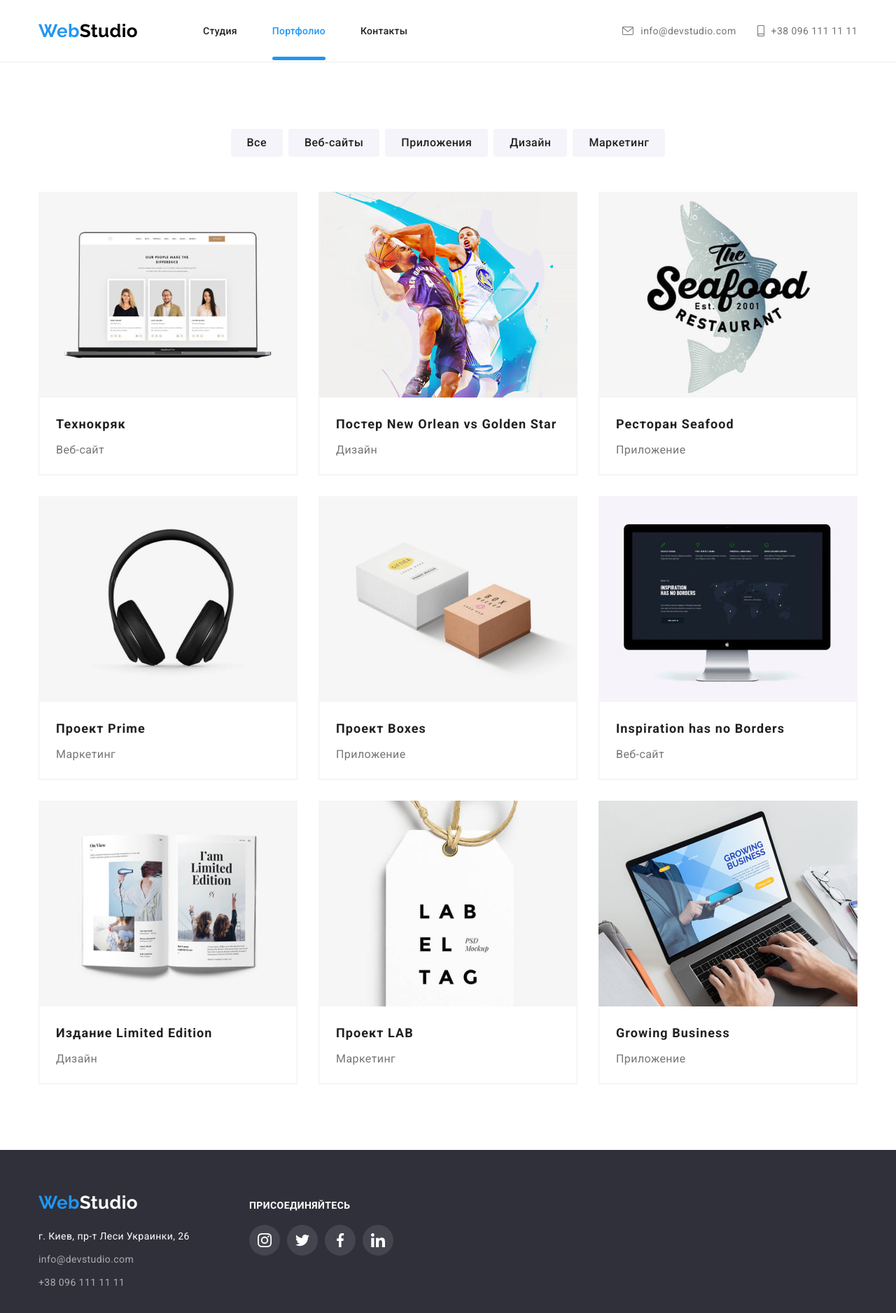
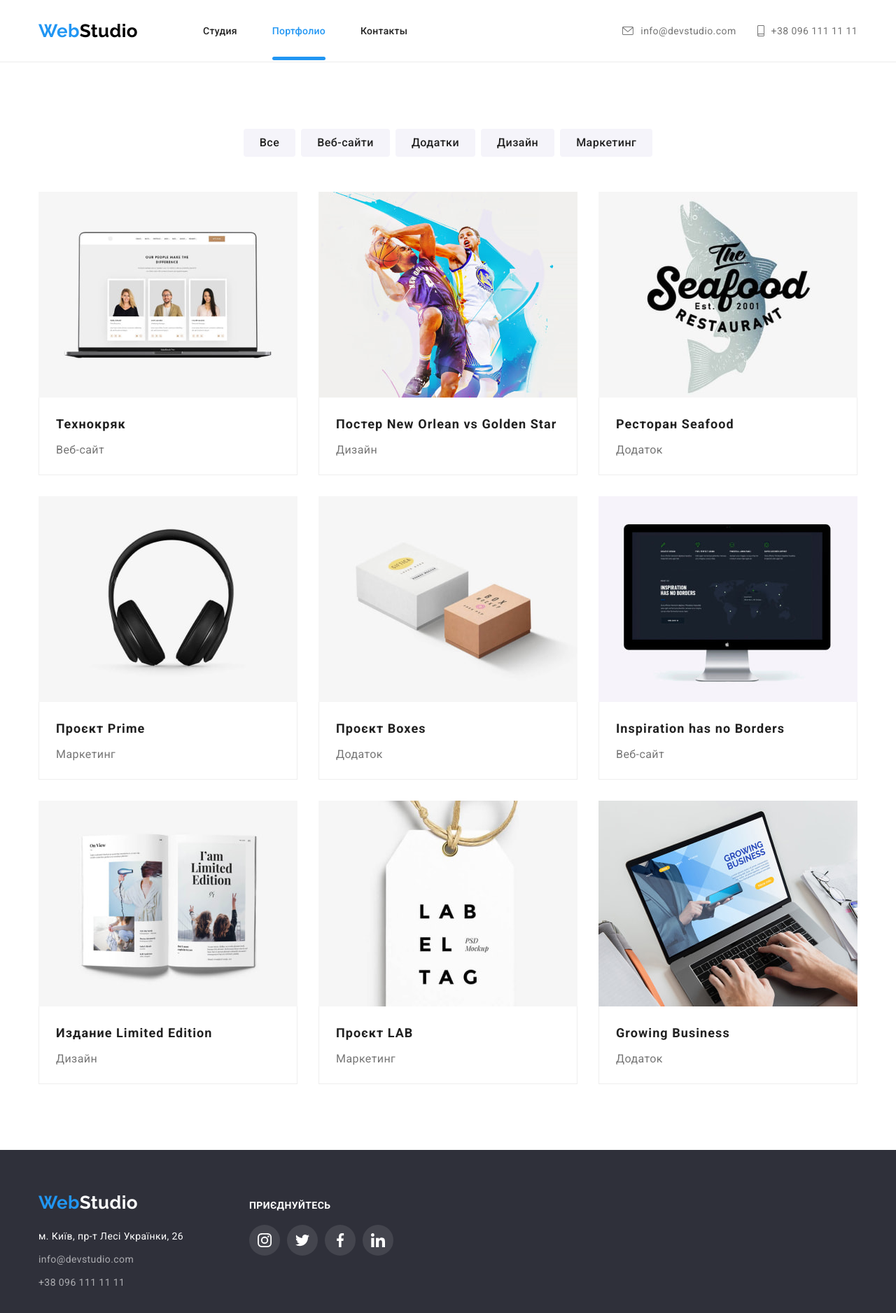
Before and after one commit to FilatovaVita/goit-markup-hw-05, a plain HTML site: page portfolio.html in a window 1280 px wide. Shown: the whole page at 70% size. Drawn offline with nearby package versions, Linux system fonts and the light colour scheme.

Commit message:
Update portfolio.html

```diff
--- a/portfolio.html
+++ b/portfolio.html
@@ -45,11 +45,11 @@
     <!-- MAIN section  -->
       <section class="main">
         <div class="container">
-          <h1 class="visually-hidden">портфолио проектов</h1>
+          <h1 class="visually-hidden">портфоліо проєктів</h1>
           <ul class="filter-list list">
             <li><button class="filter-btn" type="button">Все</button></li>
-            <li><button class="filter-btn" type="button">Веб-сайты</button></li>
-            <li><button class="filter-btn" type="button">Приложения</button></li>
+            <li><button class="filter-btn" type="button">Веб-сайти</button></li>
+            <li><button class="filter-btn" type="button">Додатки</button></li>
             <li><button class="filter-btn" type="button">Дизайн</button></li>
             <li><button class="filter-btn" type="button">Маркетинг</button></li>
           </ul>
@@ -59,9 +59,8 @@
               <a class="portfolio-link" href="">
                 <div class=img-wrap> <img src="./image/portfolio/img-1.jpg" alt="веб-сайт технокряк" width="370" />
                   <div class="portf-overlay">
-                    <p class="portf-overlay-dsc">Ресурс предлагает комплексные предложения с разным уровнем функционала и сервисов. Все
-                      это позволит посетителю получить
-                      исчерпывающие сведения о компании или частном лице.</p>
+                    <p class="portf-overlay-dsc">Ресурс пропонує комплексні пропозиції з різним рівнем функціоналу та сервісів. Все це дозволить відвідувачу отримати
+                    вичерпні відомості про компанію чи приватну особу.</p>
                   </div> </div>
                 <div class="portf-wrap">
                   <h2 class="section-title">Технокряк</h2>
@@ -88,7 +87,7 @@
                 </div></div>
                 <div class="portf-wrap">
                   <h2 class="section-title">Ресторан Seafood</h2>
-                  <p class="portf-dsc">Приложение</p>
+                  <p class="portf-dsc">Додаток</p>
                 </div>
               </a>
             </li>
@@ -98,7 +97,7 @@
                   <p class="portf-overlay-dsc"></p>
                 </div></div>
                 <div class="portf-wrap">
-                  <h2 class="section-title">Проект Prime</h2>
+                  <h2 class="section-title">Проєкт Prime</h2>
                   <p class="portf-dsc">Маркетинг</p>
                 </div>
               </a>
@@ -109,8 +108,8 @@
                   <p class="portf-overlay-dsc"></p>
                 </div></div>
                 <div class="portf-wrap">
-                  <h2 class="section-title">Проект Boxes</h2>
-                  <p class="portf-dsc">Приложение</p>
+                  <h2 class="section-title">Проєкт Boxes</h2>
+                  <p class="portf-dsc">Додаток</p>
                 </div>
               </a>
             </li>
@@ -142,7 +141,7 @@
                   <p class="portf-overlay-dsc"></p>
                 </div></div>
                 <div class="portf-wrap">
-                  <h2 class="section-title">Проект LAB</h2>
+                  <h2 class="section-title">Проєкт LAB</h2>
                   <p class="portf-dsc">Маркетинг</p>
                 </div>
               </a>
@@ -154,7 +153,7 @@
                 </div> </div>
                 <div class="portf-wrap">
                   <h2 class="section-title" lang="en">Growing Business</h2>
-                  <p class="portf-dsc">Приложение</p>
+                  <p class="portf-dsc">Додаток</p>
                 </div>
               </a>
             </li>
@@ -176,7 +175,7 @@
                 href="https://goo.gl/maps/YeNabfr8arw7dKwr5"
                 rel="noopener noreferrer"
               >
-                г. Киев, пр-т Леси Украинки, 26</a
+                м. Київ, пр-т Лесі Українки, 26</a
               >
             </li>
             <li class="addres-item">
@@ -189,7 +188,7 @@
           </div>
         </address>
         <div class="contact">
-          <h3 class="title">присоединяйтесь</h3>
+          <h3 class="title">приєднуйтесь</h3>
           <ul class="social list">
             <li>
               <a class="social-link" href="" href="" target="_blank" rel="noopener noreferrer">
```
